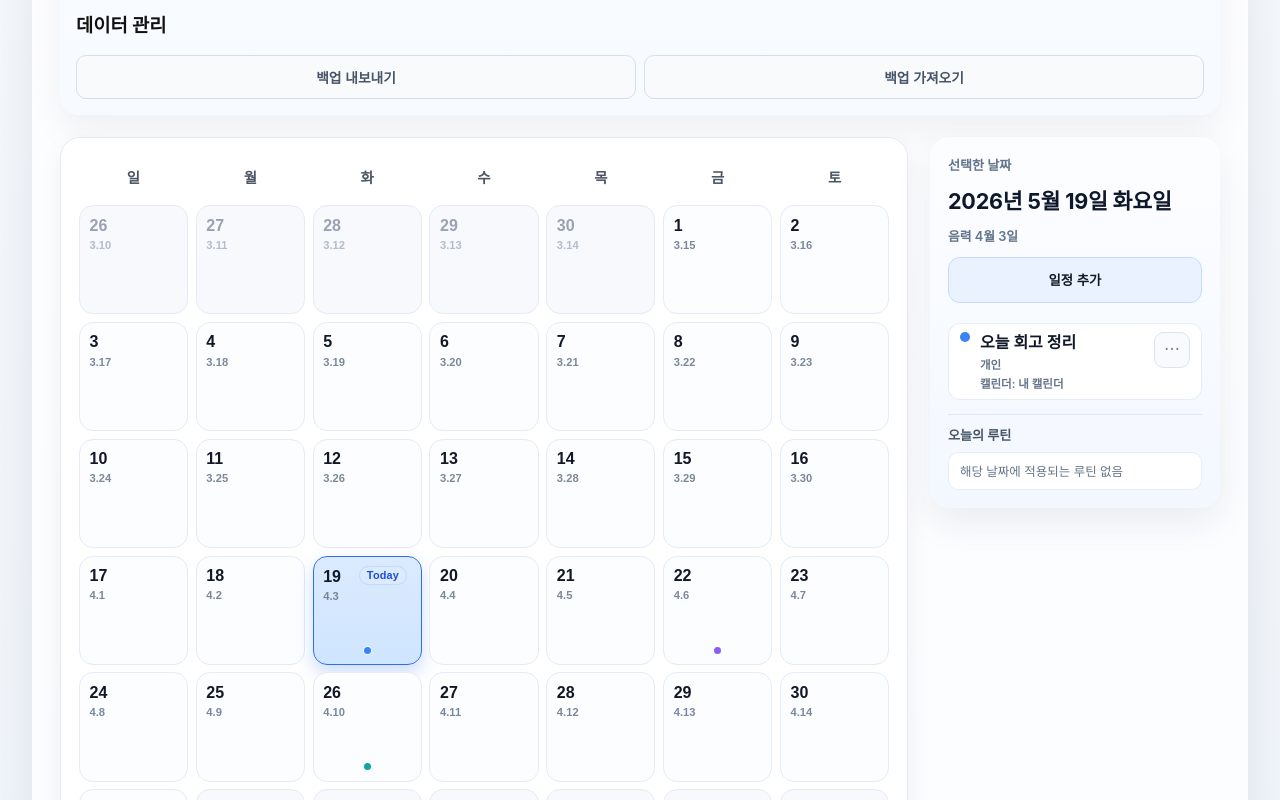
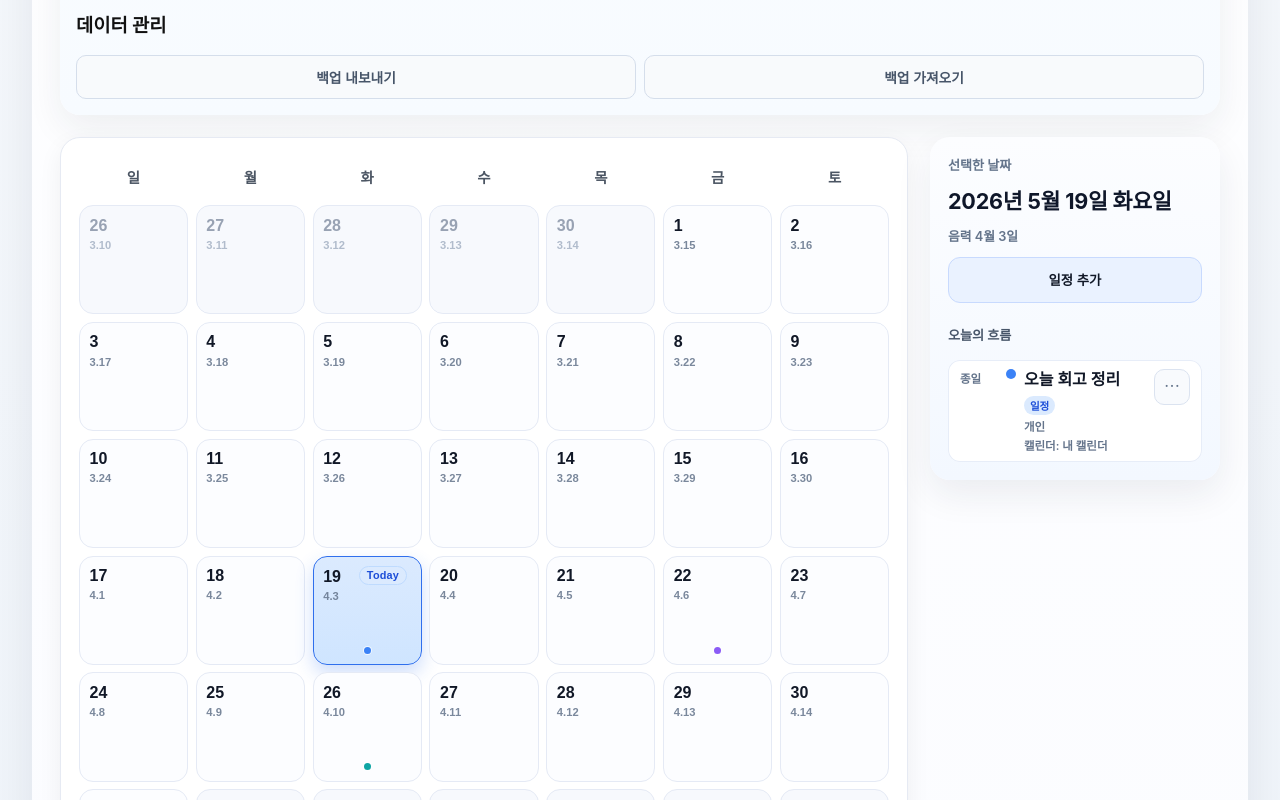
Before and after one commit to sindw07-sys/xvcnmwefqoiwsdafklcxlioweriowndcsvjk, a React (Vite) app: page / in a window 1280 px wide. Shown: the part 660-1460 px from the top of the page. Built offline with nearby package versions, Linux system fonts and the light colour scheme.

Commit message:
Unify selected-day events and routines into one timeline

```diff
--- a/src/App.tsx
+++ b/src/App.tsx
@@ -66,6 +66,10 @@ type Routine = {
   memo?: string;
   enabled: boolean;
 };
+
+type DailyTimelineItem =
+  | { id: string; type: 'event'; sortTime: string; event: Event }
+  | { id: string; type: 'routine'; sortTime: string; routine: Routine; isCompleted: boolean };
 
 type BackupPayload = {
   version: number;
@@ -677,6 +681,33 @@ function App() {
       ),
     [selectedCalendarIds, selectedDate, sortedRoutines],
   );
+  const selectedDateTimelineItems = useMemo<DailyTimelineItem[]>(() => {
+    const eventItems: DailyTimelineItem[] = selectedDateEvents.map((event) => ({
+      id: `event-${event.id}`,
+      type: 'event',
+      sortTime: '00:00',
+      event,
+    }));
+    const routineItems: DailyTimelineItem[] = selectedDateRoutines.map((routine) => {
+      const completionKey = `${selectedDateKey}:${routine.id}`;
+      return {
+        id: `routine-${routine.id}`,
+        type: 'routine',
+        sortTime: routine.startTime,
+        routine,
+        isCompleted: Boolean(routineCompletions[completionKey]),
+      };
+    });
+    return [...eventItems, ...routineItems].sort((a, b) => {
+      if (a.sortTime === b.sortTime) {
+        if (a.type === b.type) {
+          return a.id.localeCompare(b.id);
+        }
+        return a.type === 'routine' ? -1 : 1;
+      }
+      return a.sortTime.localeCompare(b.sortTime);
+    });
+  }, [routineCompletions, selectedDateEvents, selectedDateKey, selectedDateRoutines]);
 
   const goPrevMonth = () => {
     setCurrentMonth((prev) => new Date(prev.getFullYear(), prev.getMonth() - 1, 1));
@@ -1309,17 +1340,47 @@ function App() {
             </form>
           )}
 
-          {selectedDateEvents.length === 0 ? (
-            <div className="panel-empty-state">
-              <p>아직 일정 없음</p>
-            </div>
-          ) : (
-            <ul className="panel-event-list" aria-label="선택 날짜 일정 목록" ref={actionMenuAreaRef}>
-              {selectedDateEvents.map((event) => {
+          <section className="panel-timeline-section" aria-label="오늘의 흐름">
+            <p className="panel-subtitle">오늘의 흐름</p>
+            {selectedDateTimelineItems.length === 0 ? (
+              <div className="panel-empty-state">
+                <p>등록된 일정과 루틴이 없습니다.</p>
+              </div>
+            ) : (
+              <ul className="panel-event-list panel-timeline-list" aria-label="선택 날짜 타임라인" ref={actionMenuAreaRef}>
+                {selectedDateTimelineItems.map((timelineItem) => {
+                  if (timelineItem.type === 'routine') {
+                    const { routine, isCompleted } = timelineItem;
+                    const category = categoryById[routine.categoryId];
+                    const calendar = calendarById[routine.calendarId];
+                    return (
+                      <li key={timelineItem.id} className={`panel-timeline-item panel-routine-item ${isCompleted ? 'completed' : ''}`.trim()}>
+                        <div className="panel-timeline-time">{routine.startTime}</div>
+                        <label className="panel-routine-main">
+                          <input type="checkbox" checked={isCompleted} onChange={() => handleToggleRoutineCompletion(routine.id)} aria-label={`${routine.title} 완료`} />
+                          <div className="panel-routine-content">
+                            <div className="panel-timeline-head">
+                              <span className="panel-routine-title">{routine.title}</span>
+                              <span className="panel-type-badge routine">루틴</span>
+                            </div>
+                            <span className="panel-routine-time">{routine.startTime} - {routine.endTime}</span>
+                            <span className="panel-routine-meta">캘린더: {calendar?.name ?? '-'}</span>
+                            <span className="panel-routine-meta">
+                              <span className="panel-routine-category-dot" style={{ backgroundColor: category?.color ?? '#94a3b8' }} aria-hidden="true" />
+                              카테고리: {category?.name ?? '-'}
+                            </span>
+                            {routine.memo && <span className="panel-routine-memo">{routine.memo}</span>}
+                          </div>
+                        </label>
+                      </li>
+                    );
+                  }
+                  const { event } = timelineItem;
                 const isEditing = editingEventId === event.id;
 
                 return (
-                <li key={event.id} className={`panel-event-item ${isEditing ? 'is-editing' : ''}`.trim()}>
+                <li key={event.id} className={`panel-timeline-item panel-event-item ${isEditing ? 'is-editing' : ''}`.trim()}>
+                  {!isEditing && <div className="panel-timeline-time">종일</div>}
                   {!isEditing && <span className="panel-event-dot" style={{ backgroundColor: getEventColor(event) }} aria-hidden="true" />}
                   <div className="panel-event-content">
                     {isEditing ? (
@@ -1397,7 +1458,10 @@ function App() {
                       </form>
                     ) : (
                       <>
-                        <span className="panel-event-title">{event.title}</span>
+                        <div className="panel-timeline-head">
+                          <span className="panel-event-title">{event.title}</span>
+                          <span className="panel-type-badge event">일정</span>
+                        </div>
                         {event.memo && <p className="panel-event-memo">{event.memo}</p>}
                         {event.repeatType === 'lunar-yearly' && event.lunarMonth && event.lunarDay && (
                           <span className="panel-event-meta">음력 {event.lunarMonth}.{event.lunarDay} 반복</span>
@@ -1453,39 +1517,6 @@ function App() {
               })}
             </ul>
           )}
-          <section className="panel-routine-section" aria-label="오늘의 루틴">
-            <p className="panel-subtitle">오늘의 루틴</p>
-            {selectedDateRoutines.length === 0 ? (
-              <div className="panel-routine-empty">
-                <p>해당 날짜에 적용되는 루틴 없음</p>
-              </div>
-            ) : (
-              <ul className="panel-routine-list">
-                {selectedDateRoutines.map((routine) => {
-                  const category = categoryById[routine.categoryId];
-                  const calendar = calendarById[routine.calendarId];
-                  const completionKey = `${selectedDateKey}:${routine.id}`;
-                  const isCompleted = Boolean(routineCompletions[completionKey]);
-                  return (
-                    <li key={routine.id} className={`panel-routine-item ${isCompleted ? 'completed' : ''}`.trim()}>
-                      <label className="panel-routine-main">
-                        <input type="checkbox" checked={isCompleted} onChange={() => handleToggleRoutineCompletion(routine.id)} aria-label={`${routine.title} 완료`} />
-                        <div className="panel-routine-content">
-                          <span className="panel-routine-title">{routine.title}</span>
-                          <span className="panel-routine-time">{routine.startTime} - {routine.endTime}</span>
-                          <span className="panel-routine-meta">캘린더: {calendar?.name ?? '-'}</span>
-                          <span className="panel-routine-meta">
-                            <span className="panel-routine-category-dot" style={{ backgroundColor: category?.color ?? '#94a3b8' }} aria-hidden="true" />
-                            카테고리: {category?.name ?? '-'}
-                          </span>
-                          {routine.memo && <span className="panel-routine-memo">{routine.memo}</span>}
-                        </div>
-                      </label>
-                    </li>
-                  );
-                })}
-              </ul>
-            )}
           </section>
 
 
--- a/src/styles.css
+++ b/src/styles.css
@@ -542,9 +542,18 @@ button:active {
 .panel-empty-state p {
   margin: 0;
   font-weight: 600;
+  font-size: 0.82rem;
 }
 
 
+.panel-timeline-section {
+  margin-top: 2px;
+  padding-top: 8px;
+}
+
+.panel-timeline-list {
+  padding-top: 2px;
+}
 
 .panel-event-list {
   list-style: none;
@@ -568,6 +577,19 @@ button:active {
   width: 100%;
   min-width: 0;
 }
+.panel-timeline-item {
+  gap: 8px;
+}
+
+.panel-timeline-time {
+  width: 38px;
+  padding-top: 1px;
+  font-size: 0.72rem;
+  color: #64748b;
+  font-weight: 700;
+  letter-spacing: 0.01em;
+  flex: 0 0 auto;
+}
 
 .panel-event-item.is-editing {
   display: block;
@@ -586,12 +608,32 @@ button:active {
   justify-content: center;
   gap: 3px;
 }
+.panel-timeline-head {
+  display: flex;
+  align-items: center;
+  gap: 6px;
+  flex-wrap: wrap;
+}
 
 .panel-event-title {
   min-width: 0;
   color: #111827;
   line-height: 1.35;
   overflow-wrap: anywhere;
+}
+.panel-type-badge {
+  font-size: 0.66rem;
+  font-weight: 700;
+  padding: 2px 6px;
+  border-radius: 999px;
+}
+.panel-type-badge.event {
+  color: #1d4ed8;
+  background: #dbeafe;
+}
+.panel-type-badge.routine {
+  color: #166534;
+  background: #dcfce7;
 }
 
 .panel-event-meta {
@@ -623,35 +665,11 @@ button:active {
   flex: 0 0 auto;
 }
 
-.panel-routine-section {
-  margin-top: 2px;
-  padding-top: 10px;
-  border-top: 1px solid #dce7f8;
-}
 .panel-subtitle {
   margin: 0 0 8px;
   font-size: 0.82rem;
   font-weight: 700;
   color: #475569;
-}
-.panel-routine-empty {
-  border-radius: 10px;
-  background: #fff;
-  box-shadow: inset 0 0 0 1px #e7edf8;
-  padding: 10px 12px;
-}
-.panel-routine-empty p {
-  margin: 0;
-  font-size: 0.78rem;
-  color: #64748b;
-}
-.panel-routine-list {
-  list-style: none;
-  margin: 0;
-  padding: 0;
-  display: flex;
-  flex-direction: column;
-  gap: 7px;
 }
 .panel-routine-item {
   border-radius: 10px;
@@ -663,6 +681,8 @@ button:active {
   display: flex;
   align-items: flex-start;
   gap: 8px;
+  flex: 1;
+  min-width: 0;
 }
 .panel-routine-main input {
   margin-top: 2px;
```
